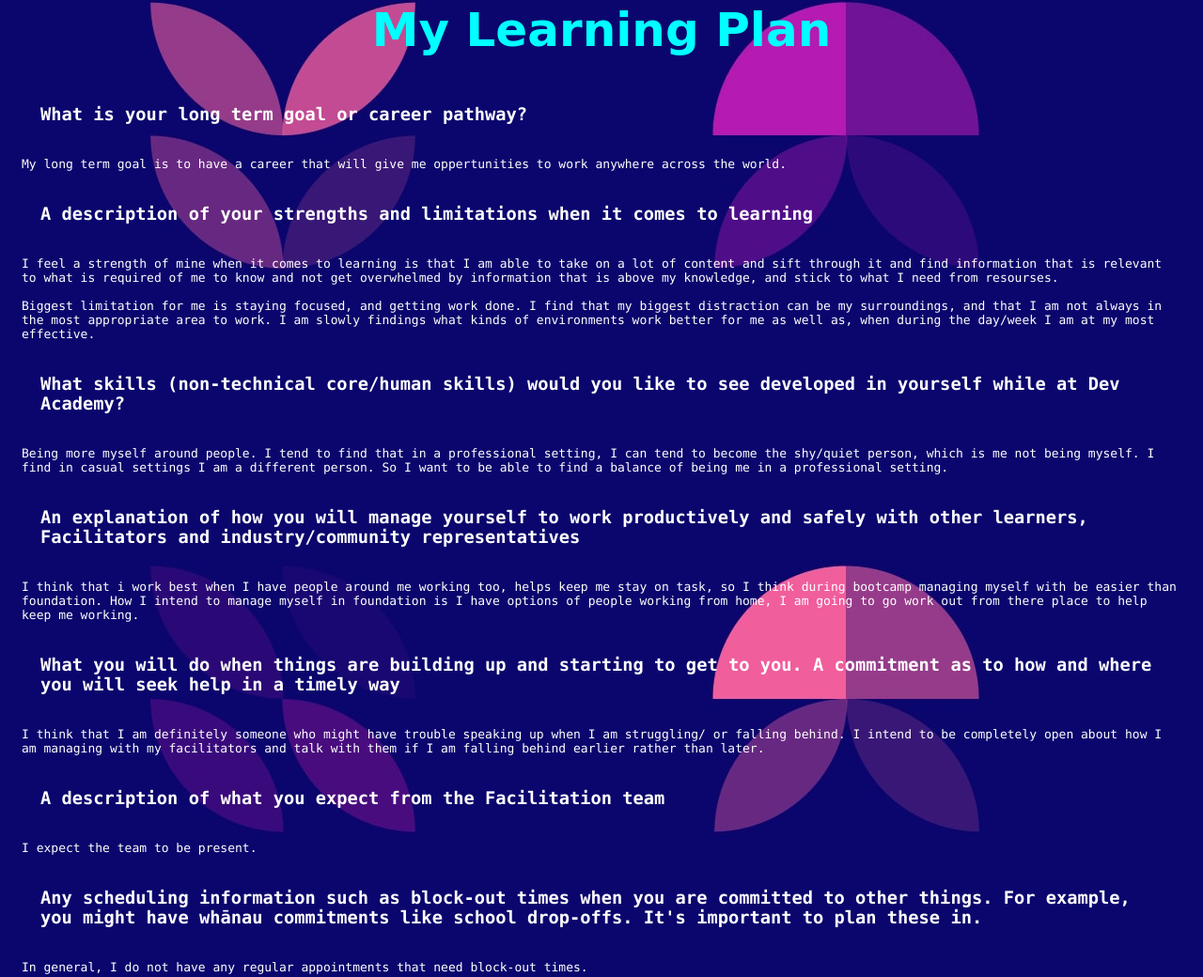
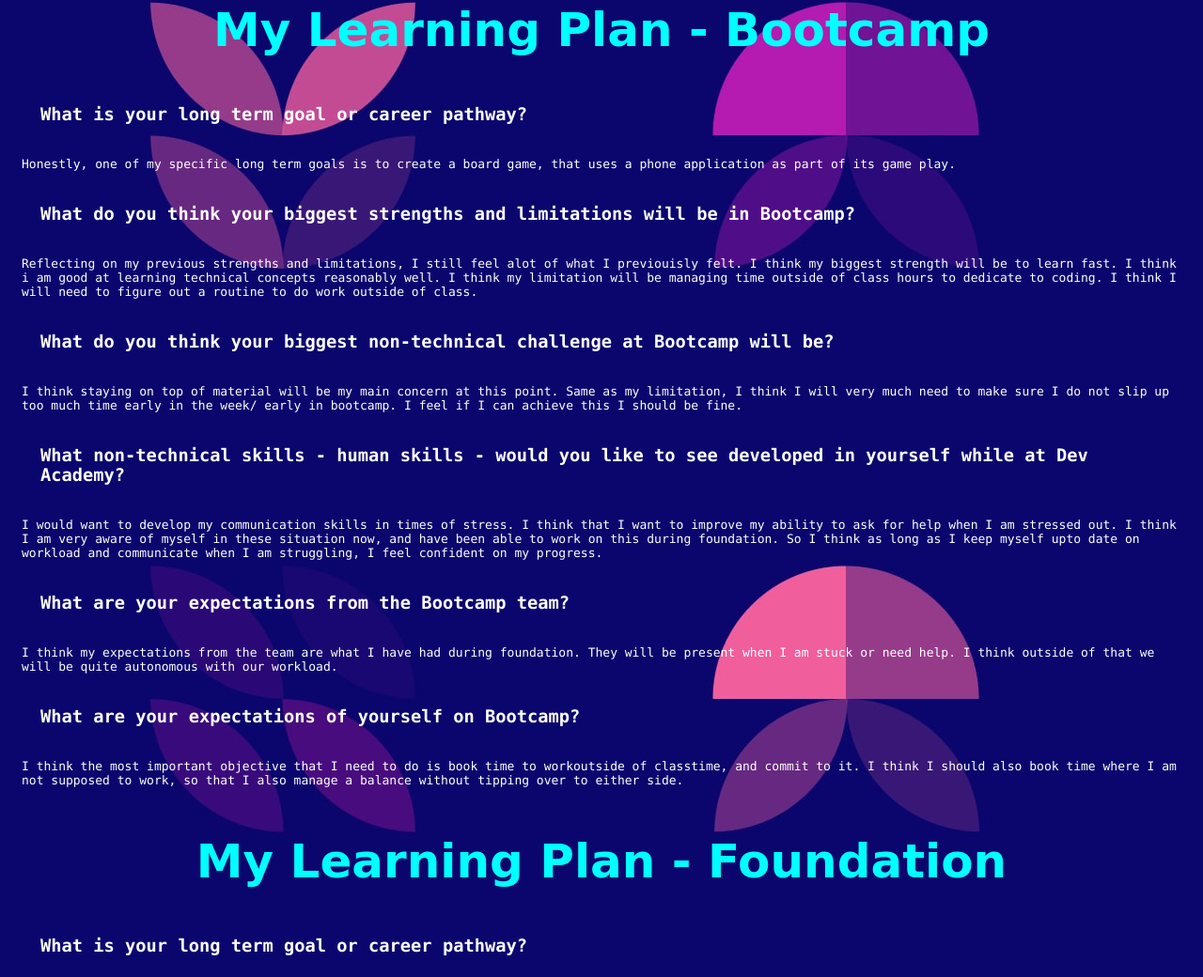
Before and after one commit to karan-soma/karan-soma.github.io, a plain HTML site: page learning-plan.html in a window 1280 px wide. Shown: the part 156-1196 px from the top of the page at 94% size. Drawn offline with Linux system fonts and the light colour scheme; a web font is replaced by a local one.

Commit message:
learning plan blog updated

```diff
--- a/learning-plan.html
+++ b/learning-plan.html
@@ -30,48 +30,100 @@
   </div>
 
 </header>
-
   <div>
-      <h2>My Learning Plan</h2>
+    <h2>My Learning Plan - Bootcamp</h2>
   </div>
 
   <div>
     <h3>What is your long term goal or career pathway?</h3>
-      <p>My long term goal is to have a career that will give me oppertunities to work anywhere across
-         the world.</p>
+    <p>
+      Honestly, one of my specific long term goals is to create a board game, that uses a phone application as part of
+      its game play.
+    </p>
+    <h3>What do you think your biggest strengths and limitations will be in Bootcamp?</h3>
+    <p>
+      Reflecting on my previous strengths and limitations, I still feel alot of what I previouisly felt.
+      I think my biggest strength will be to learn fast. I think i am good at learning technical concepts reasonably
+      well. I think my limitation will be managing time outside of class hours to dedicate to coding. I think  I will
+      need to figure out a routine to do work outside of class.
+    </p>
+    <h3>What do you think your biggest non-technical challenge at Bootcamp will be?</h3>
+    <p>
+      I think staying on top of material will be my main concern at this point. Same as my limitation, I think I will
+      very much need to make sure I do not slip up too much time early in the week/ early in bootcamp. I feel if I can
+      achieve this I should be fine.
+    </p>
+    <h3>What non-technical skills - human skills - would you like to see developed in yourself while at Dev Academy?</h3>
+    <p>
+      I would want to develop my communication skills in times of stress. I think that I want to improve my ability to
+      ask for help when I am stressed out. I think I am very aware of myself in these situation now, and have been
+      able to work on this during foundation. So I think as long as I keep myself upto date on workload and communicate
+      when I am struggling, I feel confident on my progress.
+    </p>
+    <h3>What are your expectations from the Bootcamp team?</h3>
+    <p>
+      I think my expectations from the team are what I have had during foundation. They will be present when I am stuck
+      or need help. I think outside of that we will be quite autonomous with our workload.
+    </p>
+    <h3>What are your expectations of yourself on Bootcamp?</h3>
+    <p>
+      I think the most important objective that I need to do is book time to workoutside of classtime, and commit to it.
+      I think I should also book time where I am not supposed to work, so that I also manage a balance without tipping
+      over to either side.
+    </p>
+  </div>
+
+  <div>
+    <h2>My Learning Plan - Foundation</h2>
+  </div>
+
+  <div>
+    <h3>What is your long term goal or career pathway?</h3>
+    <p>
+      My long term goal is to have a career that will give me oppertunities to work anywhere across
+      the world.
+    </p>
     <h3>A description of your strengths and limitations when it comes to learning</h3>
-      <p> I feel a strength of mine when it comes to learning is that I am able to take on a lot of
+    <p>
+      I feel a strength of mine when it comes to learning is that I am able to take on a lot of
       content and sift through it and find information that is relevant to what is required of me to
       know and not get overwhelmed by information that is above my knowledge, and stick to what I need
       from resourses.
     </p>
-      <p>Biggest limitation for me is staying focused, and getting work done. I find that my biggest
+    <p>
+      Biggest limitation for me is staying focused, and getting work done. I find that my biggest
       distraction can be my surroundings, and that I am not always in the most appropriate area to
       work. I am slowly findings what kinds of environments work better for me as well as, when during
-        the day/week I am at my most effective. </p>
-        <h3>What skills (non-technical core/human skills) would you like to see developed in yourself
-          while at Dev Academy?</h3>
-        <p>Being more myself around people. I tend to find that in a professional setting, I can tend to
+      the day/week I am at my most effective.
+    </p>
+    <h3>What skills (non-technical core/human skills) would you like to see developed in yourself while at Dev Academy?</h3>
+    <p>
+      Being more myself around people. I tend to find that in a professional setting, I can tend to
       become the shy/quiet person, which is me not being myself. I find in casual settings I am a
-           different person. So I want to be able to find a balance of being me in a professional setting. </p>
-          <h3>An explanation of how you will manage yourself to work productively and safely with other learners, Facilitators and industry/community representatives
-          </h3>
-          <p>I think that i work best when I have people around me working too, helps keep me stay on
+      different person. So I want to be able to find a balance of being me in a professional setting.
+    </p>
+    <h3>An explanation of how you will manage yourself to work productively and safely with other learners, Facilitators and industry/community representatives</h3>
+    <p>
+      I think that i work best when I have people around me working too, helps keep me stay on
       task, so I think during bootcamp managing myself with be easier than foundation. How I intend
       to manage myself in foundation is I have options of people working from home, I am going to go
       work out from there place to help keep me working.
     </p>
-          <h3>What you will do when things are building up and starting to get to you. A commitment as to how and where you will seek help in a timely way
-            </h3>
-            <p> I think that I am definitely someone who might have trouble speaking up when I am
+    <h3>What you will do when things are building up and starting to get to you. A commitment as to how and where you will seek help in a timely way</h3>
+    <p>
+      I think that I am definitely someone who might have trouble speaking up when I am
       struggling/ or falling behind. I intend to be completely open about how I am managing
       with my facilitators and talk with them if I am falling behind earlier rather than later.
     </p>
     <h3>A description of what you expect from the Facilitation team</h3>
-            <p>I expect the team to be present. </p>
-            <h3>Any scheduling information such as block-out times when you are committed to other things.
+    <p>
+      I expect the team to be present.
+    </p>
+    <h3>
+      Any scheduling information such as block-out times when you are committed to other things.
       For example, you might have whānau commitments like school drop-offs. It's important to
-               plan these in.</h3>
+      plan these in.
+    </h3>
     <p>In general, I do not have any regular appointments that need block-out times.</p>
   </div>
 
```
Lines whose indentation alone changed are shown as unchanged.
